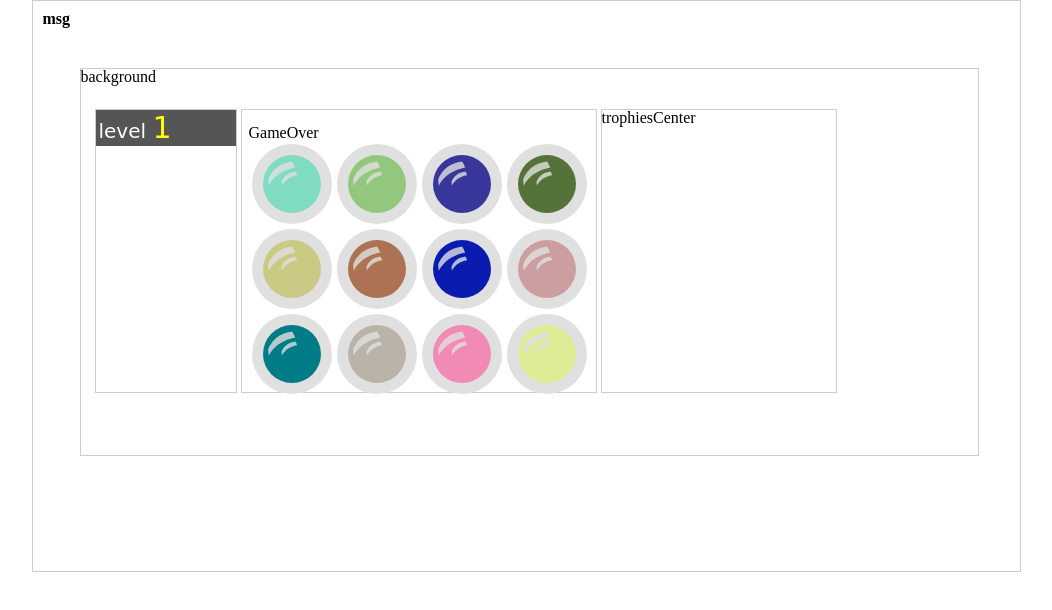
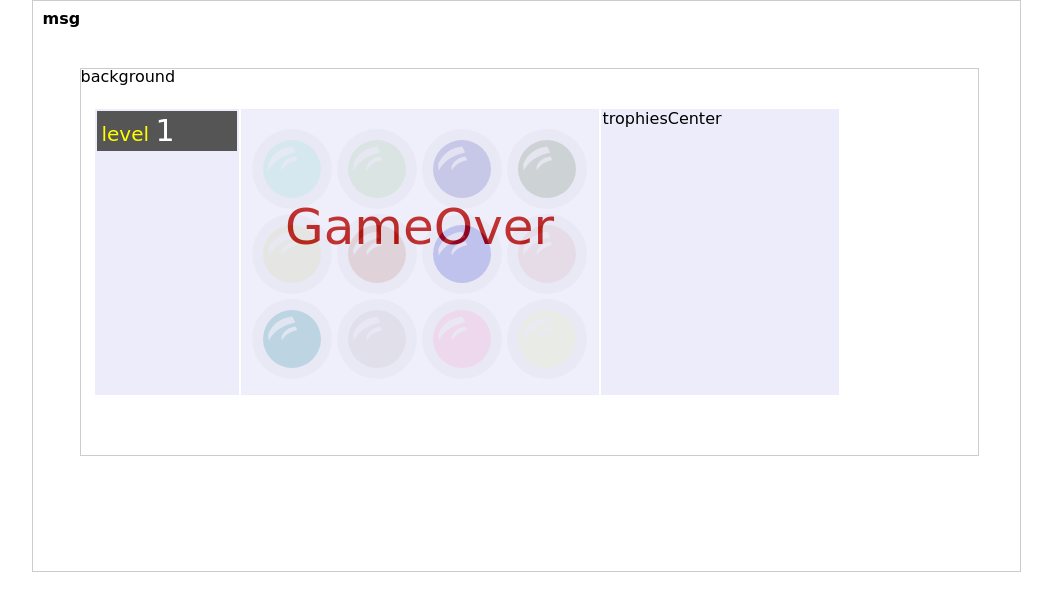
Before and after one commit to JuanSolano/MemoryGame, a website: page web/build/_ui/memory-game.html in a window 1280 px wide. Shown: the whole page, without its empty margins (114-1166 px from the left). Drawn offline with nearby package versions, Linux system fonts and the light colour scheme; files that its build step writes are made by us from their sources; a web font is replaced by a local one.

Commit message:
ux design: -level -overlay

```diff
--- a/dev/scss/memory-game.scss
+++ b/dev/scss/memory-game.scss
@@ -5,6 +5,8 @@ div#game {
 
 	width:987px;
 	height:570px;
+
+	font-family: 'Aladin', cursive;
 
 	border:1px solid #CCCCCC;
 
@@ -28,12 +30,50 @@ div#game {
 		top: 108px;
 		left: 208px;
 
-		width:347px;
-		height:267px;
+		width:356px;
+		height:284px;
 
-		padding:15px 0 0 7px;
+		border:1px solid #ECECFB;
 
-		border:1px solid #CCCCCC;
+		.boxOverlay {
+			position:absolute;
+			top: 0;
+			left: 0;
+
+			width:inherit;
+			height:inherit;
+
+			background-color:#ECECFB;
+
+			opacity:0.8;
+			filter:alpha(opacity=80);
+
+			display: block;
+
+			.central-message {
+				//width: 50%;
+				height: 100px;
+				overflow: auto;
+				margin: auto;
+				position: absolute;
+				top: 0; left: 0; bottom: 0; right: 0;
+
+				p {
+
+					vertical-align: center;
+
+					color: #B20000;
+					font-size: 50px;
+					text-align: center;
+
+				}
+			}
+		}
+
+		#ballBox {
+			margin: 16px 0 0 7px;
+		}
+
 
 		.circle-btn {
 			cursor:hand;
@@ -65,10 +105,12 @@ div#game {
 		top: 108px;
 		left: 568px;
 
+		padding:2px;
+
 		width:234px;
 		height:282px;
 
-		border:1px solid #CCCCCC;
+		background-color:#ECECFB;
 	}
 
 	#historyArea  {
@@ -78,26 +120,25 @@ div#game {
 		top: 108px;
 		left: 62px;
 
+		padding:2px;
+
 		width:140px;
 		height:282px;
 
-		border:1px solid #CCCCCC;
+		background-color:#ECECFB;
 
 		/* level complete label*/
 		p {
 
-			margin: 0;
-			padding: 3px;
+			padding: 5px;
 			background-color:#555555;
 
-
-			font-family: 'Aladin', cursive;
 			font-size: 20px;
-			color: #FFF;
+			color: #FFFF00;
 
 			span {
 				font-size: 30px;
-				color: #FFFF00;
+				color: #FFF;
 			}
 		}
 	}
--- a/dev/src/Main.js
+++ b/dev/src/Main.js
@@ -7,7 +7,7 @@ var MemoryGame = MemoryGame || {};
 	/* DEFAULT game configuration */
 	var defaultGameConfiguration = {
 		gameNodeId:'game',
-		ballAreaId:'ballCenter',
+		ballAreaId:'ballBox',
 		historyAreaId:'historyArea',
 		rewardroomId:'rewardroom',
 		rows:4,
```
